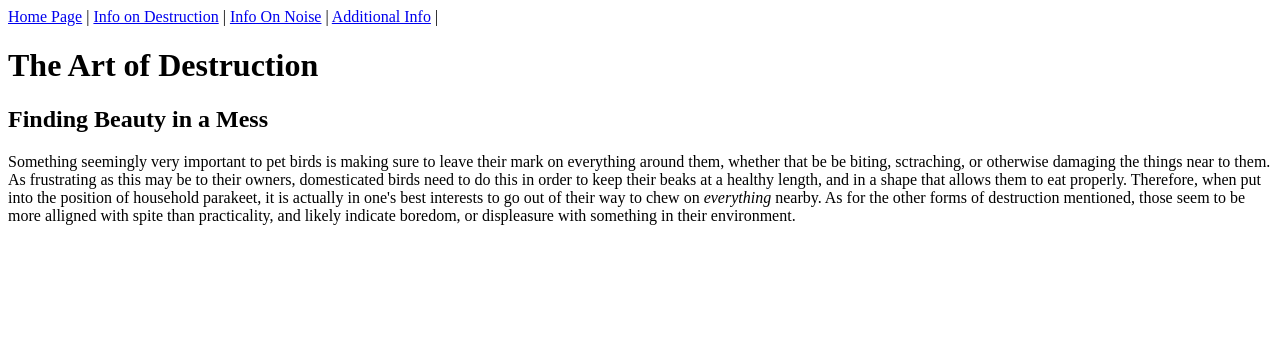
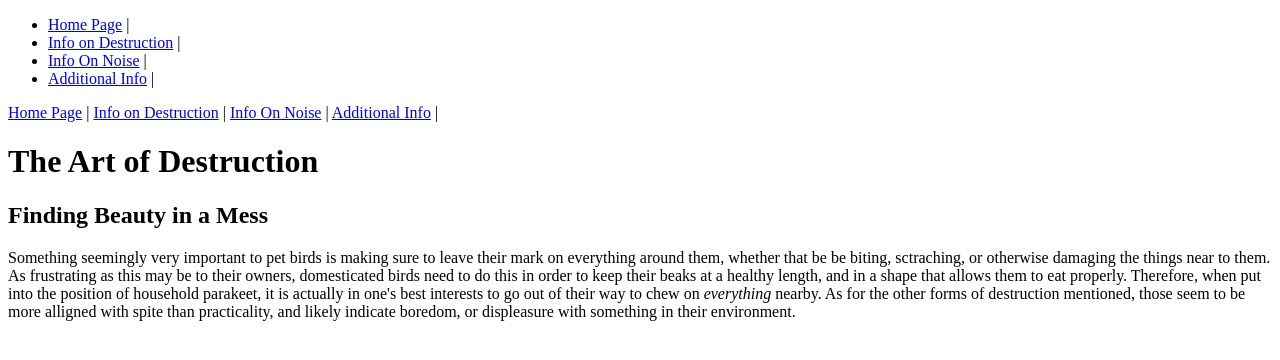
Before and after one commit to danbot22301/taro-destruction, a plain HTML site: page index.htm in a window 1280 px wide. Drawn offline with Linux system fonts and the light colour scheme.

Commit message:
Update index.htm

```diff
--- a/index.htm
+++ b/index.htm
@@ -2,6 +2,14 @@
 <html>
 <body>
 <title>The Bird Life: How To Destroy</title>
+  <ul>
+  <nav>
+         <li><a href="https://danbot22301.github.io/danbot22301/">Home Page</a> |</li>
+         <li><a href="https://danbot22301.github.io/taro-destruction/">Info on Destruction</a> |</li>
+         <li><a href="https://danbot22301.github.io/taro-scream/">Info On Noise</a> |</li>
+         <li><a href="https://emborapets.com/parakeet-behavior-guide-how-to-know-what-they-are-expressing/">Additional Info</a> |</li>
+      <nav>
+    </ul>
 <nav>
 <a href="https://danbot22301.github.io/danbot22301/">Home Page</a> |
 <a href="https://danbot22301.github.io/taro-destruction/">Info on Destruction</a> |
```
